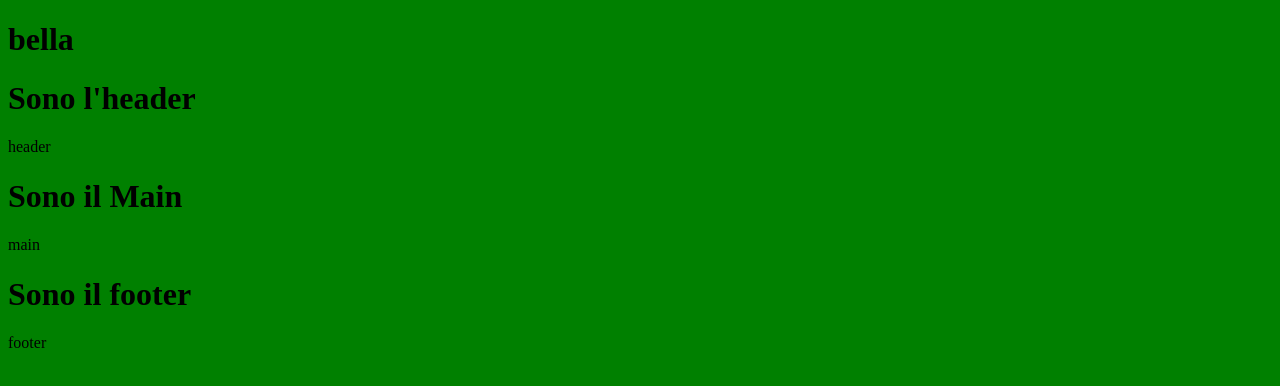
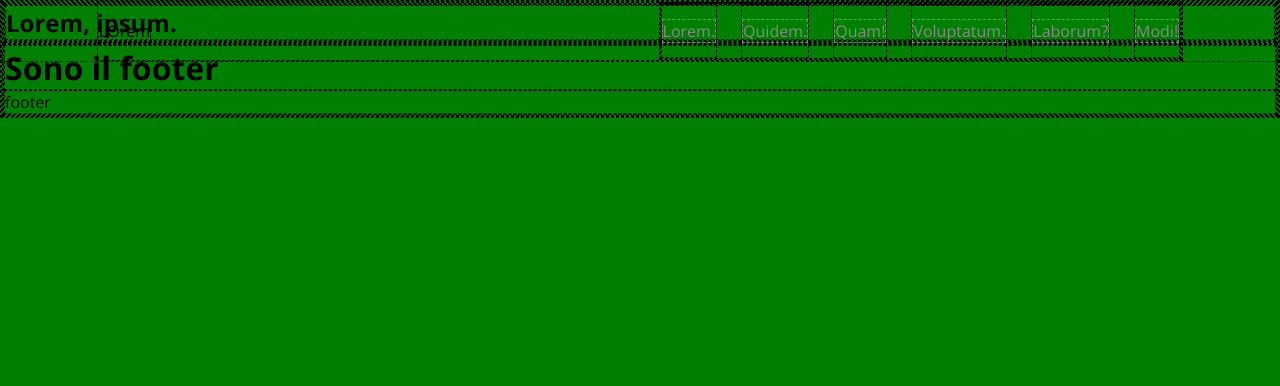
Before and after one commit to chrialge/proj-html-vuejs, a Vue app: page / in a window 1280 px wide. Shown: the top 386 px of the page. Built offline with nearby package versions, Linux system fonts and the light colour scheme.

Commit message:
add header

```diff
--- a/index.html
+++ b/index.html
@@ -4,7 +4,13 @@
     <meta charset="UTF-8" />
     <link rel="icon" type="image/svg+xml" href="/vite.svg" />
     <meta name="viewport" content="width=device-width, initial-scale=1.0" />
-    <title>Vite + Vue</title>
+    <!-- font family -->
+    <link rel="preconnect" href="https://fonts.googleapis.com">
+    <link rel="preconnect" href="https://fonts.gstatic.com" crossorigin>
+    <link href="https://fonts.googleapis.com/css2?family=Open+Sans:ital,wght@0,300..800;1,300..800&display=swap" rel="stylesheet">
+    <!-- font family -->
+
+    <title>Phlox</title>
   </head>
   <body>
     <div id="app"></div>
--- a/src/App.vue
+++ b/src/App.vue
@@ -18,12 +18,9 @@ export default {
 }
 </script>
 <template>
-  <h1>{{ msg }}</h1>
-  <div>
     <HeaderApp />
     <MainApp />
     <FooterApp />
-  </div>
 </template>
 
 <style lang="scss"></style>
--- a/src/assets/scss/Partial/_common.scss
+++ b/src/assets/scss/Partial/_common.scss
@@ -0,0 +1,9 @@
+*{
+    padding: 0;
+    margin: 0;
+    box-sizing: border-box;
+    border: 1px dashed;
+}
+body{
+    font-family: "Open Sans", sans-serif;
+}
--- a/src/assets/scss/Partial/_header.scss
+++ b/src/assets/scss/Partial/_header.scss
@@ -0,0 +1,39 @@
+@use './variable' as *;
+
+#site_header{
+    position: absolute;
+    width: 100vw;
+    top: 0;
+    left: 0;
+
+    nav{
+        max-width: 1900px;
+        width: 85%;
+        margin: auto;
+        display: flex;
+        justify-content: space-between;
+        align-items: center;
+
+        .right{
+
+            ul{
+                display: flex;
+                list-style: none;
+                gap: 1.5rem;
+
+                li{
+                    padding: 15px 0;
+
+                    a{
+                        text-decoration: none;
+                        color: $phlox-text-paragraph;
+                    }
+
+                    &:hover, &:hover a{
+                        color: $phlox-text-light;
+                    }
+                }
+            }
+        }
+    }
+}
--- a/src/assets/scss/Partial/_variable.scss
+++ b/src/assets/scss/Partial/_variable.scss
@@ -0,0 +1,23 @@
+// colors background
+$phlox-bg-primary: #1F1E38;
+$phlox-bg-btn-primary: #F81D39;
+$phlox-bg-light: #FFFFFF;
+$phlox-bg-dark: #000000E6;
+$phlox-bg-important: #39FFBF;
+$phlox-bg-chat: #527CEB;
+$phlox-bg-btn-secondary: #3D3D3D;
+
+// colors text
+$phlox-text-light: #FFFFFF;
+$phlox-text-dark: #000000;
+$phlox-text-date: #F81D39;
+$phlox-text-footer: #1f1e3880;
+$phlox-text-hover: #1BB0CE;
+$phlox-text-paragraph: #888888;
+
+// colors fill
+$phlox-fill-light: #FFFFFF;
+$phlox-fill-dark: #000000;
+
+// colors border
+$phlox-border-light: #FFFFFF;
--- a/src/components/HeaderApp.vue
+++ b/src/components/HeaderApp.vue
@@ -10,10 +10,27 @@ export default {
 </script>
 
 <template>
-  <div>
-    <h1>Sono l'header</h1>
-    <p>{{ msg }}</p>
-  </div>
+  <!-- site-header -->
+  <header id="site_header">
+    <nav>
+      <!-- left -->
+      <div class="left">LOrem</div>
+
+      <!-- right -->
+      <div class="right">
+        <ul>
+          <li><a href="#">Lorem.</a></li>
+          <li><a href="#">Quidem.</a></li>
+          <li><a href="#">Quam!</a></li>
+          <li><a href="#">Voluptatum.</a></li>
+          <li><a href="#">Laborum?</a></li>
+          <li><a href="#">Modi!</a></li>
+        </ul>
+      </div>
+    </nav>
+  </header>
+  <!-- site-header -->
+
 </template>
 
 <style></style>
--- a/src/components/MainApp.vue
+++ b/src/components/MainApp.vue
@@ -10,10 +10,15 @@ export default {
 </script>
 
 <template>
-    <div>
-        <h1>Sono il Main</h1>
-        <p>{{ msg }}</p>
-    </div>
+    <section id="jumbotron">
+        <div class="left">
+            <h1>Lorem, ipsum.</h1>
+        </div>
+        <div class="right">
+
+        </div>
+    </section>
+    <!-- /#jumbotron -->
 </template>
 
 <style></style>
```
